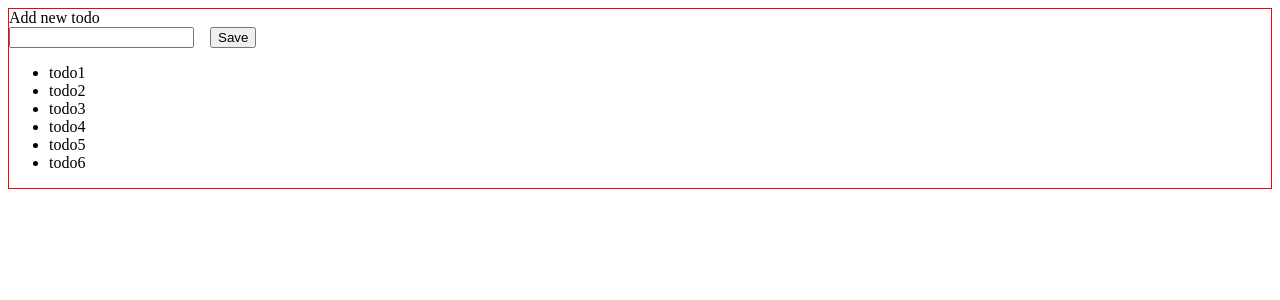
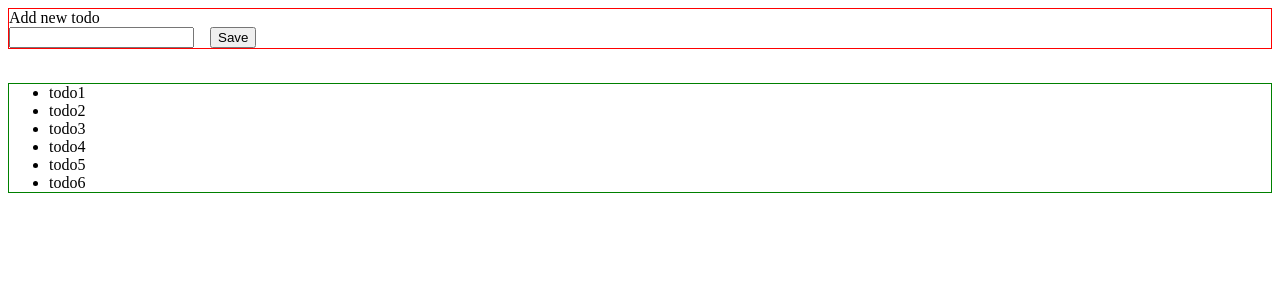
Before and after one commit to PhanAnhHao/react18-ts-vite-starter, a React app: page / in a window 1280 px wide. Shown: the top 300 px of the page. Built offline with nearby package versions, Linux system fonts and the light colour scheme; the HTML template or start-up script is replaced by a standard one.

Commit message:
#36. Lift up State

```diff
--- a/src/App.tsx
+++ b/src/App.tsx
@@ -1,4 +1,5 @@
 // import './App.css';
+import { useState } from 'react';
 import InputTodo from './todo/input.todo';
 
 function App() {
@@ -10,17 +11,10 @@ function App() {
     address: "Hue"
   }
 
-  const todos = ["todo1", "todo2", "todo3", "todo4", "todo5", "todo6"]
+  const [listTodo, setListTodo] = useState<string[]>(
+    ["todo1", "todo2", "todo3", "todo4", "todo5", "todo6"]
+  );
 
-  const handleTest = () => {
-    alert("handle test")
-  }
-
-  const handleTestValueInput = (name: string) => {
-    alert(`handle test value input = ${name}`)
-  }
-
-  // {key: value}
   return (
     <>
       <div className='parent' id='taolabomay'>
@@ -31,17 +25,19 @@ function App() {
           name={name}
           age={age}
           info={info}
-          handleTest={handleTest}
-          handleTestValueInput={handleTestValueInput}
+          listTodo={listTodo}
+          setListTodo={setListTodo}
         />
 
-        {/* <ul>
-          {todos.map((item, index) => {
+        <br />
+        <ul style={{ border: "1px solid green" }}>
+          {listTodo.map((item, index) => {
             return (
               <li key={index}>{item}</li>
             )
           })}
-        </ul> */}
+        </ul>
+        {/* Thay đổi props hay thay đổi state sẽ khiến component re-render */}
       </div>
     </>
   )
--- a/src/todo/input.todo.tsx
+++ b/src/todo/input.todo.tsx
@@ -13,29 +13,24 @@ export interface IProps {
         gender: string;
         address: string;
     };
-    abc?: string; //optional
-    handleTest: () => void;
-    handleTestValueInput: (v: string) => void;
+    listTodo: string[];
+    setListTodo: (v: string[]) => void;
 }
 
 const InputTodo = (props: IProps) => {
 
-    const { handleTestValueInput } = props;
+    const { listTodo, setListTodo } = props; // props của thằng con là state của thằng cha => thay đổi state => gdiện re-render
 
     const [todo, setTodo] = useState<string>("");
-    const [listTodo, setListTodo] = useState(
-        ["todo1", "todo2", "todo3", "todo4", "todo5", "todo6"]
-    );
 
     const handleClick = () => {
-        handleTestValueInput(todo);
-        // if (!todo) {
-        //     alert("empty todo");
-        //     return; // khi dùng keyword return(mà k return về 1 gtrị) thì nó sẽ thoát ra khỏi func này, ko dịch phần code phía dưới nữa
-        // }
-        // // alert('click me');
-        // setListTodo([...listTodo, todo]); // spread syntax
-        // setTodo("");
+        if (!todo) {
+            alert("empty todo");
+            return; // khi dùng keyword return(mà k return về 1 gtrị) thì nó sẽ thoát ra khỏi func này, ko dịch phần code phía dưới nữa
+        }
+        // alert('click me');
+        setListTodo([...listTodo, todo]); // spread syntax
+        setTodo("");
     };
 
     return (
@@ -51,15 +46,6 @@ const InputTodo = (props: IProps) => {
             />
             &nbsp; &nbsp; {/* HTML Entities - Non-breaking Space */}
             <button onClick={() => handleClick()}>Save</button>
-            <br />
-            <ul>
-                {listTodo.map((item, index) => {
-                    return (
-                        <li key={index}>{item}</li>
-                    )
-                })}
-            </ul>
-            {/* Thay đổi props hay thay đổi state sẽ khiến component re-render */}
         </div>
     )
 }
```
